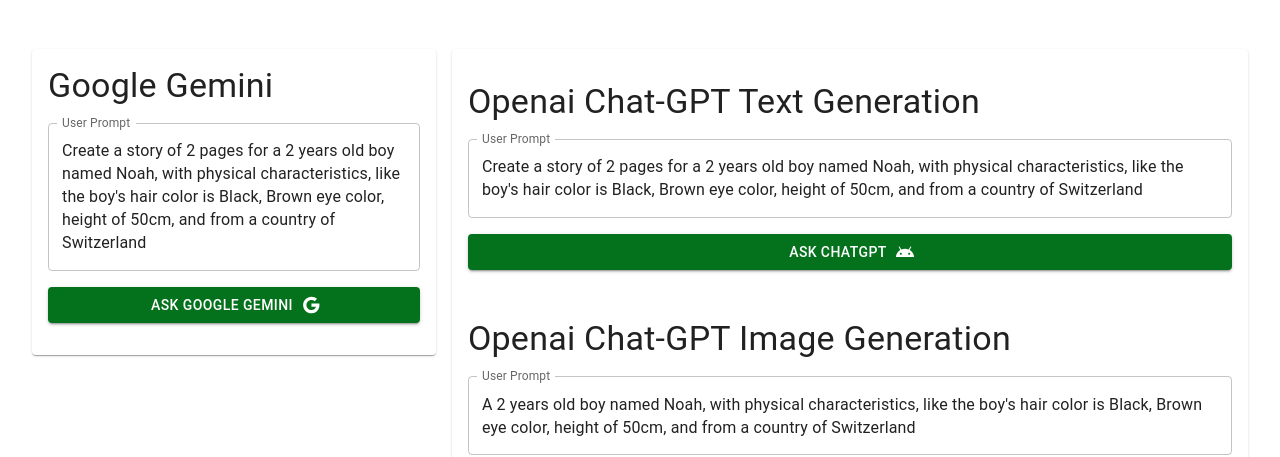
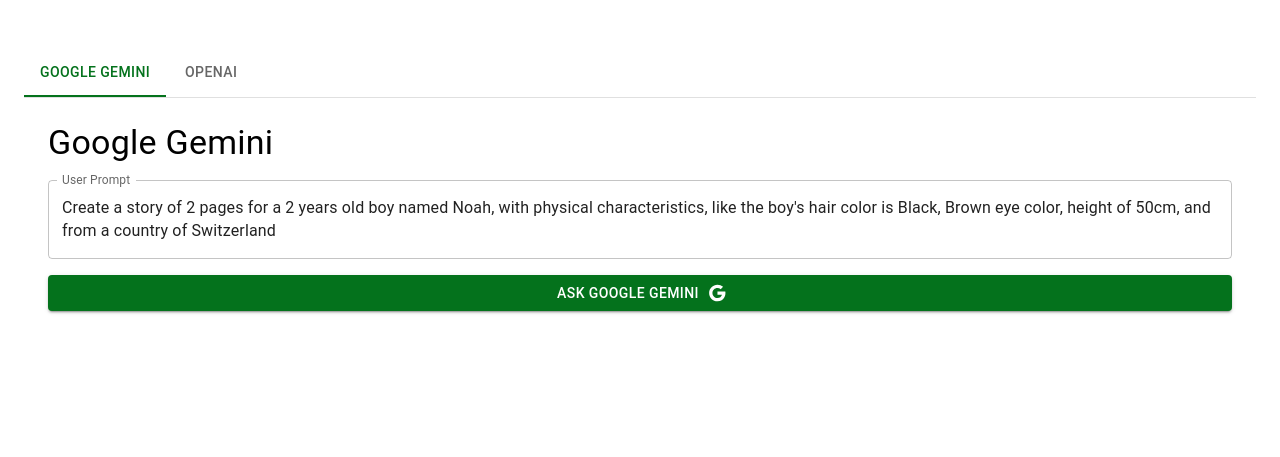
Before and after one commit to yasserzakywafaa/talepod, a React (Create React App) app in the folder client/: page / in a window 1280 px wide. Shown: the part 267-724 px from the top of the page. Built offline with nearby package versions, Linux system fonts and the light colour scheme; no server answers.

Commit message:
[client] ImageGenerate update. [server] Ability to generate mulitple images with Openai DALL-E

```diff
--- a/client/src/components/StoryCreator/StoryCreatorContent.tsx
+++ b/client/src/components/StoryCreator/StoryCreatorContent.tsx
@@ -1,12 +1,20 @@
-import { Box, Card, Typography } from "@mui/material";
-import { useStoryCreatorContext } from "./domain/Provider";
+import { Box, Tab, Tabs, Typography } from "@mui/material";
+
+import GenerationOptionsForm from "./features/OpenAiGPT/features/GenerationOptionsForm";
 import GoogleGemini from "./features/GoogleGemini/GoogleGemini";
 import OpenAiGPT from "./features/OpenAiGPT/OpenAiGPT";
-import GenerationOptionsForm from "./features/OpenAiGPT/features/GenerationOptionsForm";
+import { useState } from "react";
+import { useStoryCreatorContext } from "./domain/Provider";
 
 export const StoryCreatorContent = () => {
   const { store, manager } = useStoryCreatorContext();
   const { childInfo } = store.state;
+
+  const [value, setValue] = useState(0);
+
+  const handleChange = (event: React.SyntheticEvent, newValue: number) => {
+    setValue(newValue);
+  };
 
   return (
     <>
@@ -23,14 +31,60 @@
         justifyContent="space-around"
         className="ai-story-creator-wrapper"
       >
-        <Card sx={{ flexBasis: "50%", marginX: 1, padding: 2, height: "fit-content" }}>
+        <Box sx={{ width: "100%" }}>
+          <Box sx={{ borderBottom: 1, borderColor: "divider" }}>
+            <Tabs
+              value={value}
+              onChange={handleChange}
+              aria-label="basic tabs example"
+            >
+              <Tab label="Google Gemini" />
+              <Tab label="OpenAi" />
+            </Tabs>
+          </Box>
+          <div
+            role="tabpanel"
+            hidden={value !== 0}
+            id={`simple-tabpanel-${0}`}
+            aria-labelledby={`simple-tab-${0}`}
+          >
+            {value === 0 && (
+              <Box sx={{ p: 3 }}>
+                <Typography variant="h4">Google Gemini</Typography>
+                <GoogleGemini />
+              </Box>
+            )}
+          </div>
+
+          <div
+            role="tabpanel"
+            hidden={value !== 1}
+            id={`simple-tabpanel-${1}`}
+            aria-labelledby={`simple-tab-${1}`}
+          >
+            {value === 1 && (
+              <Box sx={{ p: 3 }}>
+                <OpenAiGPT />
+              </Box>
+            )}
+          </div>
+        </Box>
+        {/*
+        <Card
+          sx={{
+            flexBasis: "50%",
+            marginX: 1,
+            padding: 2,
+            height: "fit-content",
+          }}
+        >
           <Typography variant="h4">Google Gemini</Typography>
           <GoogleGemini />
         </Card>
 
         <Card sx={{ flexBasis: "100%", marginX: 1, padding: 2 }}>
           <OpenAiGPT />
-        </Card>
+        </Card> */}
       </Box>
     </>
   );
--- a/client/src/components/StoryCreator/features/OpenAiGPT/domain/state.ts
+++ b/client/src/components/StoryCreator/features/OpenAiGPT/domain/state.ts
@@ -20,7 +20,7 @@
 export interface OpenAiGPTAIAnswerProps {
   title: string;
   statusCode: number;
-  description: string;
+  description: string | string[];
 }
 
 export const getOpenAiGPTInitialState = (): OpenAiGPTInitialState => {
--- a/client/src/components/StoryCreator/features/OpenAiGPT/features/ImageGeneration/ImageGeneration.tsx
+++ b/client/src/components/StoryCreator/features/OpenAiGPT/features/ImageGeneration/ImageGeneration.tsx
@@ -5,8 +5,11 @@
   CardContent,
   Chip,
   Divider,
+  ImageList,
+  ImageListItem,
   Stack,
   TextField,
+  Typography,
 } from "@mui/material";
 import { ChangeEvent, FormEvent } from "react";
 
@@ -40,7 +43,6 @@
       handleGenerateImageRequest(userPrompt || autoImagePrompt);
     }
   };
-  handleGenerateImageRequest;
 
   return (
     <Box position="relative" sx={{ marginY: "1rem" }}>
@@ -85,13 +87,31 @@
                 color: aiAnswer.statusCode !== 200 ? "red" : "unset",
               }}
             >
-              <img
-                loading="lazy"
-                alt={aiAnswer.title}
-                src={aiAnswer.description}
-                // src={`${aiAnswer.description}?w=164&h=164&fit=crop&auto=format`}
-                // srcSet={`${aiAnswer.description}?w=164&h=164&fit=crop&auto=format&dpr=2 2x`}
-              />
+              {aiAnswer.statusCode !== 200 && (
+                <>
+                  <Typography variant="h5" component="div">
+                    {aiAnswer.title}
+                  </Typography>
+
+                  <Typography variant="h6" component="div">
+                    {aiAnswer.description}
+                  </Typography>
+                </>
+              )}
+
+              <ImageList variant="standard" cols={4} gap={20}>
+                {typeof aiAnswer.description !== "string" &&
+                  aiAnswer.description.length &&
+                  aiAnswer.description.map((image, index) => (
+                    <ImageListItem key={index}>
+                      <img
+                        src={image}
+                        loading="lazy"
+                        alt="Generated with Openai DALL-E"
+                      />
+                    </ImageListItem>
+                  ))}
+              </ImageList>
             </CardContent>
           </Card>
         </>
--- a/client/src/components/StoryCreator/features/OpenAiGPT/features/ImageGeneration/useImageGeneration.ts
+++ b/client/src/components/StoryCreator/features/OpenAiGPT/features/ImageGeneration/useImageGeneration.ts
@@ -1,8 +1,9 @@
-import axios from "axios";
 import { Notify, ToastTypes } from "src/components/Notification/Notification";
+
 import END_POINTS from "src/lib/endpoints";
 import { OpenAiGPTAIAnswerProps } from "../../domain/state";
 import { OpenAiGPTStore } from "../../domain/store";
+import axios from "axios";
 
 export interface UseImageGeneration {
   handleIsImageGenFetching: (isFetching: boolean) => void;
@@ -43,7 +44,17 @@
     try {
       const response = await axios.post(END_POINTS.OPENAI.GENERATE.IMAGES, {
         userPrompt,
+        numImages: 4, // Specify the number of images to generate
       });
+
+      // // Extract the generated images from the response
+      // const images = response.data.choices
+      //   .map((choice) =>
+      //     choice.finish_reason === "stop" ? choice.image : null
+      //   )
+      //   .filter((image) => image !== null);
+
+      // return images;
 
       console.log("OpenAiSection:>>>", {
         response,
```
Also changed, not shown: 2 other files (tests, documents, lock files or other folders).
